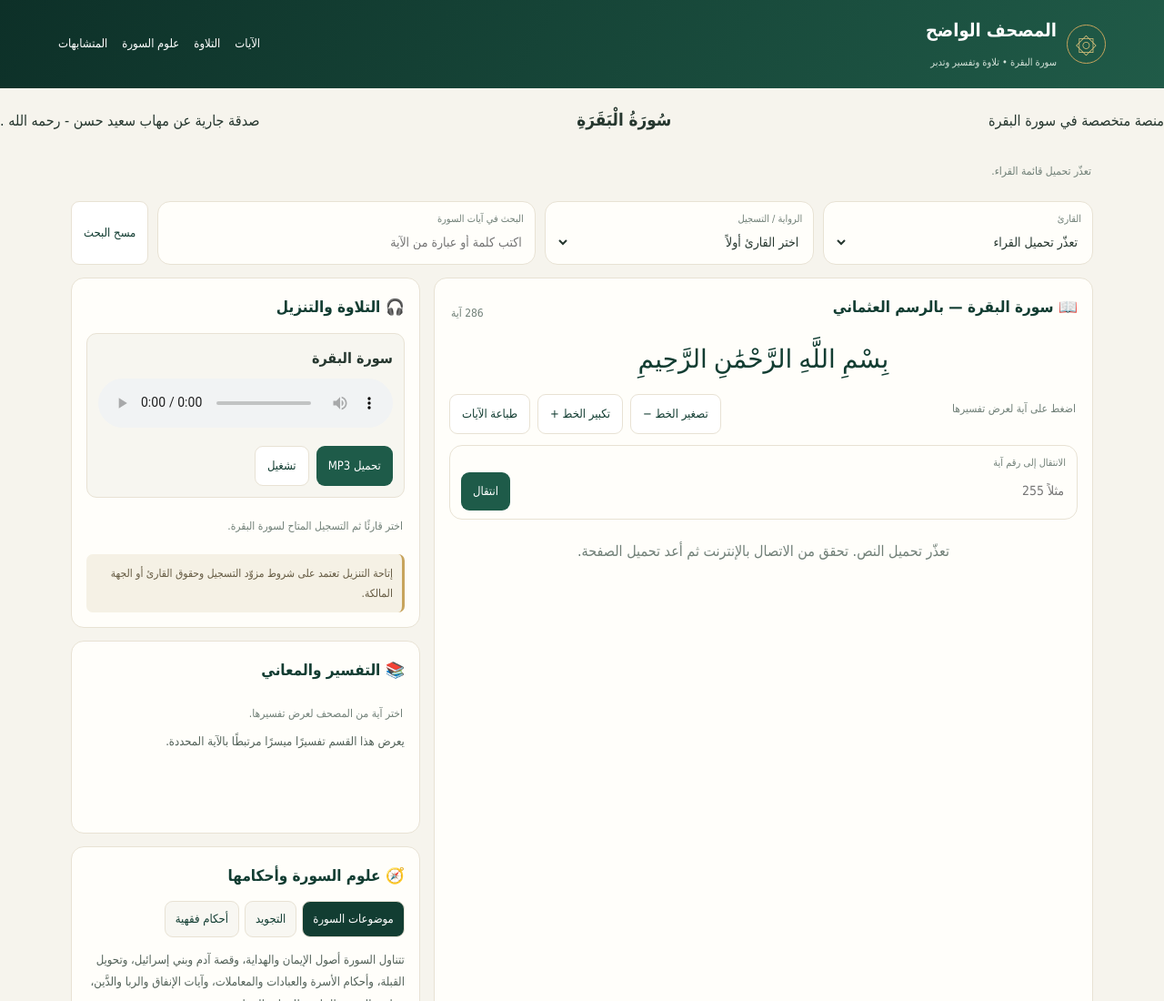
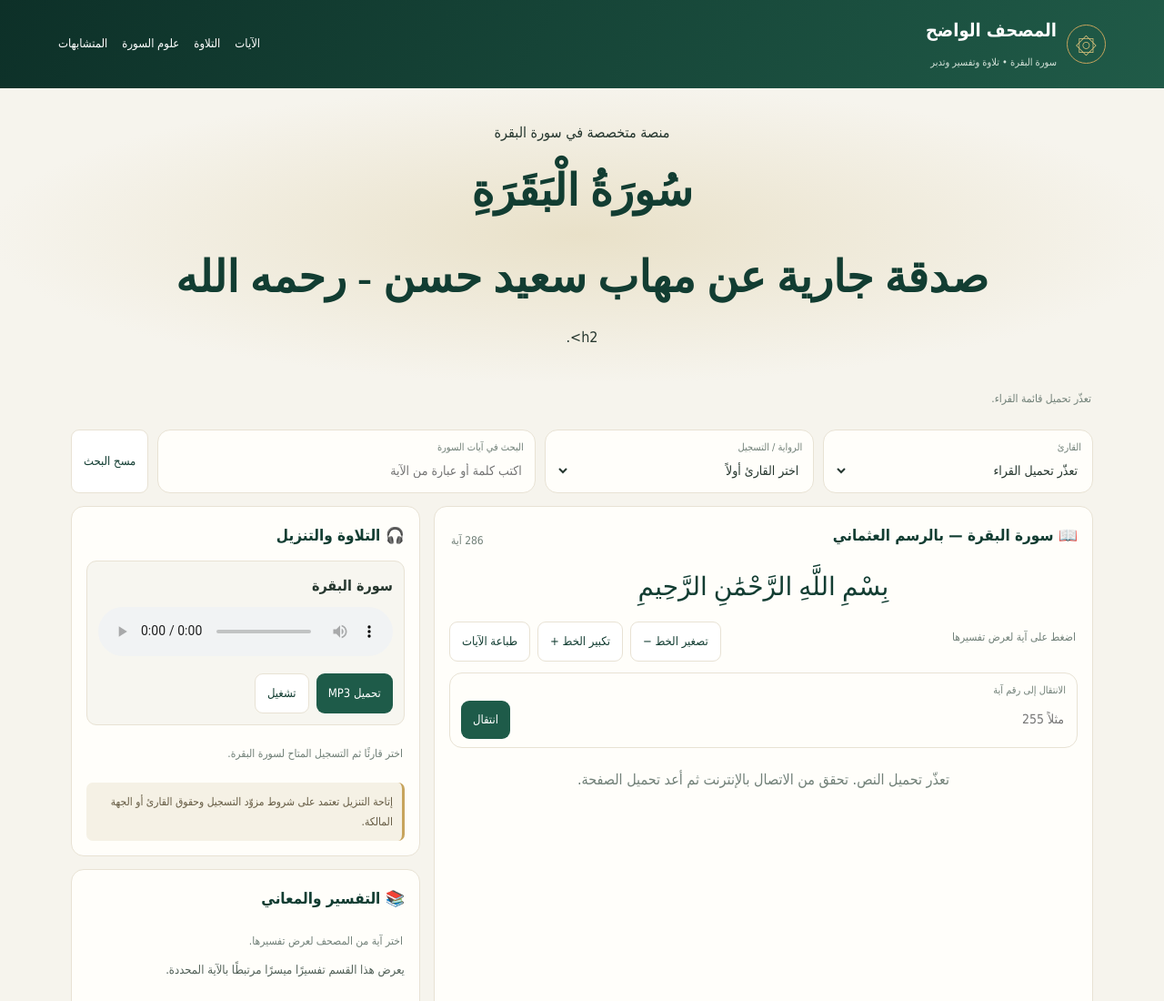
Before and after one commit to akthamsaid1963/Quraan, a plain HTML site: page index.html in a window 1280 px wide. Shown: the top 1100 px of the page at 91% size. Drawn offline with Linux system fonts and the light colour scheme; no server answers.

Commit message:
Revise hero section header and subtitle
Updated hero section header and subtitle for better clarity.

```diff
--- a/index.html
+++ b/index.html
@@ -15,7 +15,7 @@ button,.btn{border:0;border-radius:9px;background:var(--g2);color:white;padding:
 </style></head>
 <body>
 <header><div class="brand"><div class="seal">۞</div><div><h1>المصحف الواضح</h1><small>سورة البقرة • تلاوة وتفسير وتدبر</small></div></div><nav><a href="#quran">الآيات</a><a href="#listen">التلاوة</a><a href="#knowledge">علوم السورة</a><a href="#similar">المتشابهات</a></nav></header>
-<section class="toolbar"><div>منصة متخصصة في سورة البقرة</div><h3>سُورَةُ الْبَقَرَةِ</h3><p>صدقة جارية عن مهاب سعيد حسن - رحمه الله .</p></section>
+<section class="hero"><div>منصة متخصصة في سورة البقرة</div><h2>سُورَةُ الْبَقَرَةِ</h2><p><h2>صدقة جارية عن مهاب سعيد حسن - رحمه الله </h2>h2>.</p></section>
 <main class="wrap"><div class="status" id="status" role="status">جارٍ الاتصال بمصادر النص والتلاوات…</div>
 <div class="filters"><div class="field"><label for="reciter">القارئ</label><select id="reciter"><option value="">تحميل قائمة القراء…</option></select></div><div class="field"><label for="mushaf">الرواية / التسجيل</label><select id="mushaf"><option value="">اختر القارئ أولاً</option></select></div><div class="field"><label for="search">البحث في آيات السورة</label><input id="search" type="search" placeholder="اكتب كلمة أو عبارة من الآية"></div><button id="clearSearch" class="secondary">مسح البحث</button></div>
 <div class="layout"><section class="panel" id="quran"><div class="toolbar"><h3>📖 سورة البقرة — بالرسم العثماني</h3><span id="count" class="muted">286 آية</span></div><div class="bism">بِسْمِ اللَّهِ الرَّحْمَٰنِ الرَّحِيمِ</div><div class="toolbar"><span class="muted">اضغط على آية لعرض تفسيرها</span><div class="actions"><button id="fontDown" class="secondary">تصغير الخط −</button><button id="fontUp" class="secondary">تكبير الخط +</button><button id="print" class="secondary">طباعة الآيات</button></div></div><div class="field" style="margin-top:12px"><label for="ayahJump">الانتقال إلى رقم آية</label><div style="display:flex;gap:8px"><input id="ayahJump" type="number" min="1" max="286" placeholder="مثلاً 255"><button id="goAyah">انتقال</button></div></div><div id="verses"><div class="empty">جارٍ تحميل نص القرآن الكريم بالرسم العثماني…</div></div></section>
```
